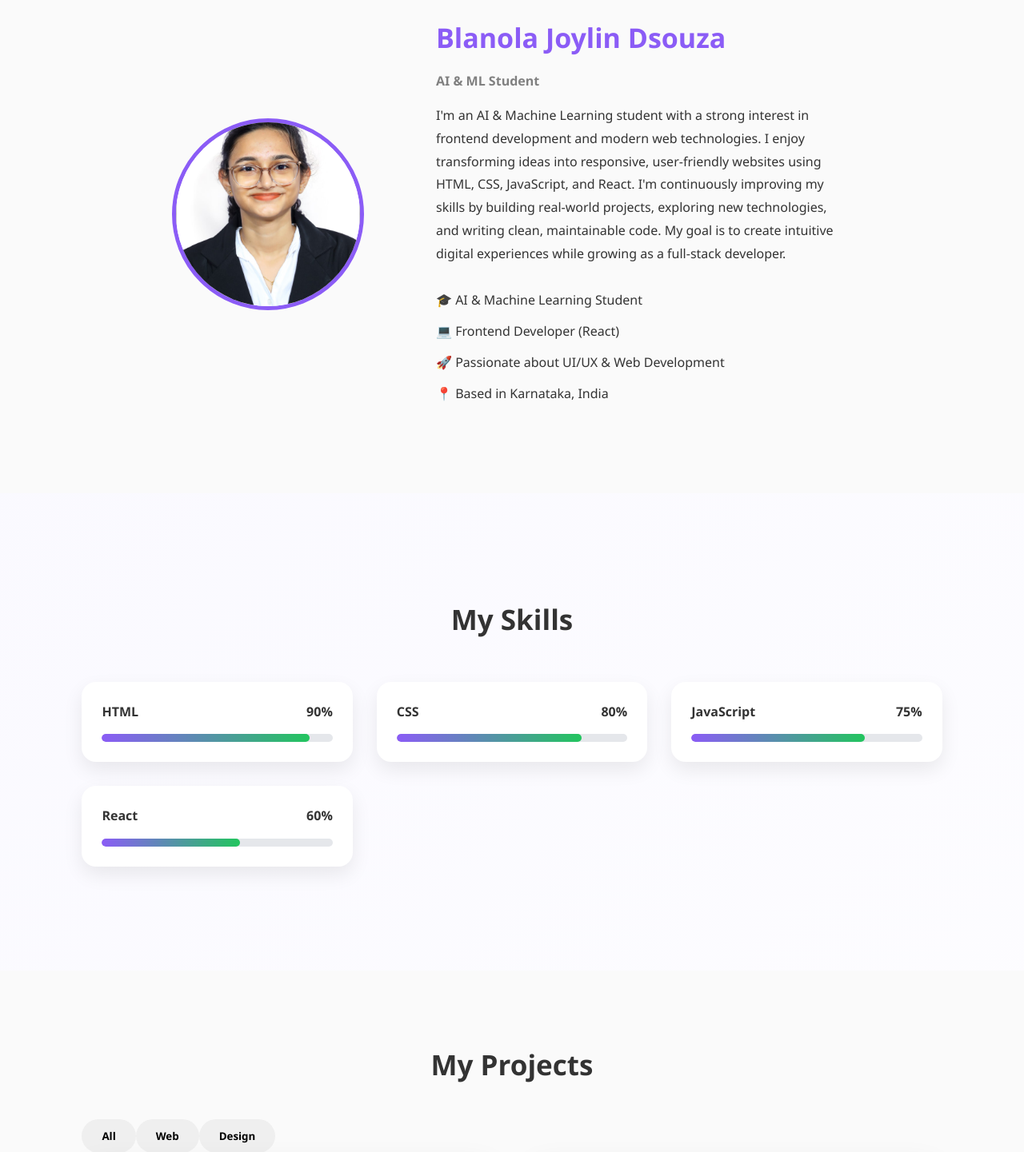
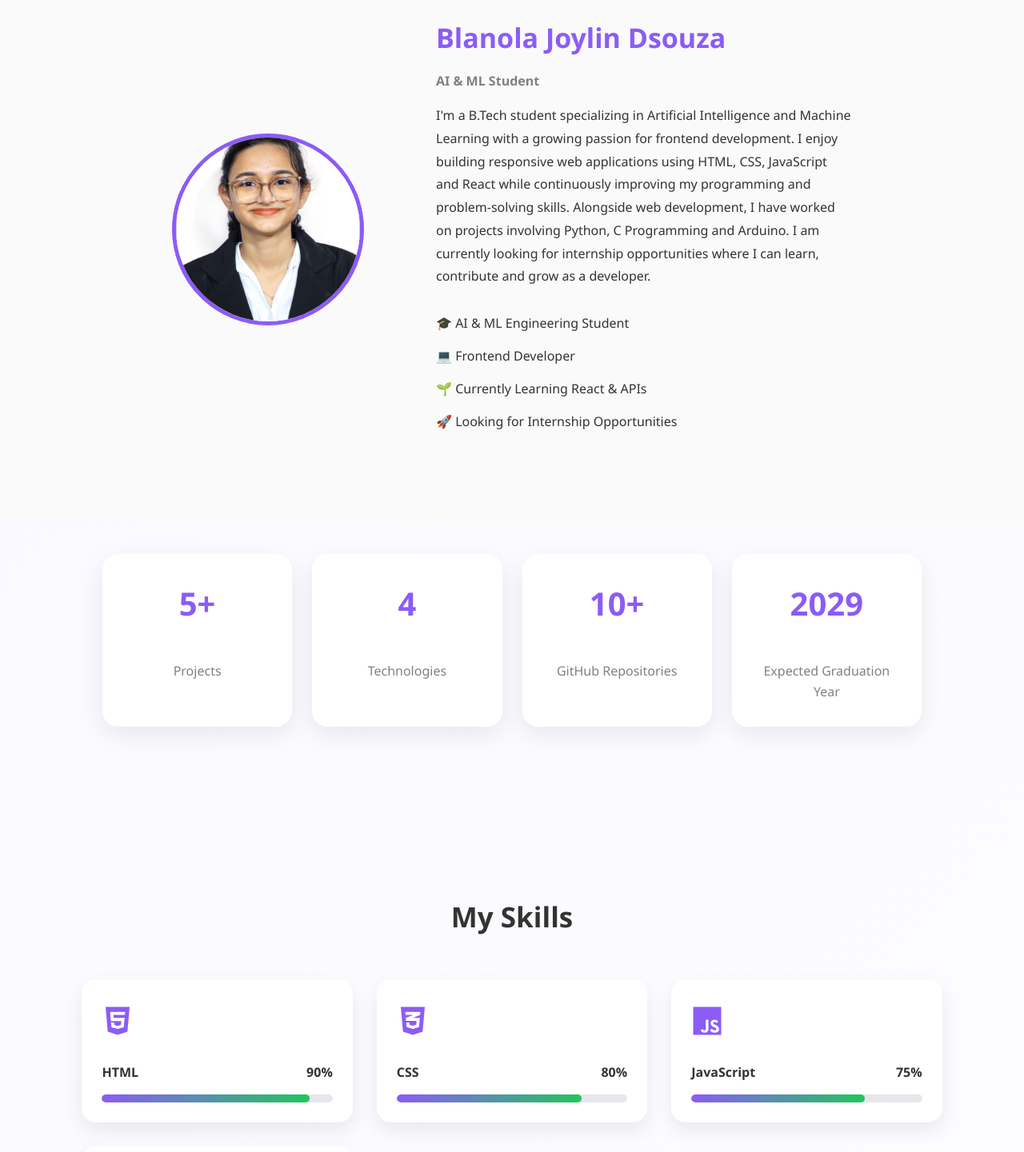
Before and after one commit to blanola-codes/my-portfolio, a React (Vite) app: page / in a window 1280 px wide. Shown: the part 1020-2461 px from the top of the page at 80% size. Built offline with nearby package versions, Linux system fonts and the light colour scheme.

Commit message:
Update portfolio UI and components

```diff
--- a/src/App.css
+++ b/src/App.css
@@ -193,6 +193,36 @@ margin-bottom:30px;
 
 }
 
+.hero-description{
+    max-width:650px;
+    margin:20px auto;
+    line-height:1.8;
+    font-size:18px;
+}
+
+.scroll-down{
+    margin-top:50px;
+    font-size:14px;
+    color:var(--primary);
+    animation:bounce 2s infinite;
+}
+
+@keyframes bounce{
+
+0%,20%,50%,80%,100%{
+transform:translateY(0);
+}
+
+40%{
+transform:translateY(10px);
+}
+
+60%{
+transform:translateY(5px);
+}
+
+}
+
 
 
 .btn{
@@ -306,12 +336,17 @@ margin-bottom:40px;
     margin-bottom:30px;
 }
 .about-highlights{
-    margin-top:25px;
+
+margin-top:30px;
+
 }
 
 .about-highlights p{
-    margin:10px 0;
-    font-size:16px;
+
+margin:12px 0;
+
+font-size:16px;
+
 }
 
 .stats-section{
@@ -448,13 +483,16 @@ box-shadow:
 }
 .project-card img{
 
-    width:100%;
-    height:220px;
-    object-fit:cover;
-    object-position:top;
-    display:block;
+width:100%;
+
+height:220px;
+
+object-fit:cover;
+
+display:block;
 
 }
+
 .project-card h3{
 
 padding:15px;
@@ -492,6 +530,9 @@ font-weight:bold;
 }
 .project-content{
     padding:20px;
+    display:flex;
+    flex-direction:column;
+    flex:1;
 }
 .project-links{
     display:flex;
@@ -794,3 +835,8 @@ body.dark .nav-link a{
 .contact-left a:hover{
     text-decoration: underline;
 }
+.skill-icon{
+    font-size:40px;
+    color:var(--primary);
+    margin-bottom:15px;
+}
--- a/src/App.jsx
+++ b/src/App.jsx
@@ -6,13 +6,6 @@ import Skills from "./components/Skills";
 import Projects from "./components/Projects";
 import Contact from "./components/Contact";
 import Footer from "./components/Footer";
-import {
-FaHtml5,
-FaCss3Alt,
-FaJs,
-FaReact
-} from "react-icons/fa";
-
 import "./App.css";
 
 function App() {
@@ -21,6 +14,7 @@ function App() {
             <Navbar />
             <Hero />
             <About />
+            <Stats/>
             <Skills />
             <Projects />
             <Contact />
--- a/src/components/About.jsx
+++ b/src/components/About.jsx
@@ -1,58 +1,47 @@
 import profile from "../assets/Passport size Photo.jpeg";
 
-function About(){
-
-return(
-
-<section
-id="about"
-className="about-section"
->
-
+function About() {
+  return (
+    <section id="about" className="about-section">
       <h2>About Me</h2>
 
       <div className="about-container">
-
         <div className="profile-photo">
-
           <img
             src={profile}
             alt="Profile"
           />
-
         </div>
 
         <div className="about-content">
-
           <h3>Blanola Joylin Dsouza</h3>
 
           <h4>AI & ML Student</h4>
 
           <p>
-I'm an AI & Machine Learning student with a strong interest in frontend
-development and modern web technologies. I enjoy transforming ideas into
-responsive, user-friendly websites using HTML, CSS, JavaScript, and React.
+            I'm a B.Tech student specializing in Artificial Intelligence and
+            Machine Learning with a growing passion for frontend development.
 
-I'm continuously improving my skills by building real-world projects,
-exploring new technologies, and writing clean, maintainable code. My goal is
-to create intuitive digital experiences while growing as a full-stack
-developer.
+            I enjoy building responsive web applications using HTML, CSS,
+            JavaScript and React while continuously improving my programming
+            and problem-solving skills.
+
+            Alongside web development, I have worked on projects involving
+            Python, C Programming and Arduino. I am currently looking for
+            internship opportunities where I can learn, contribute and grow
+            as a developer.
           </p>
+
           <div className="about-highlights">
-  <p>🎓 AI & Machine Learning Student</p>
-  <p>💻 Frontend Developer (React)</p>
-  <p>🚀 Passionate about UI/UX & Web Development</p>
-  <p>📍 Based in Karnataka, India</p>
+            <p>🎓 AI & ML Engineering Student</p>
+            <p>💻 Frontend Developer</p>
+            <p>🌱 Currently Learning React & APIs</p>
+            <p>🚀 Looking for Internship Opportunities</p>
           </div>
-
         </div>
-
       </div>
-
     </section>
-
   );
-
 }
 
 export default About;
--- a/src/components/Contact.jsx
+++ b/src/components/Contact.jsx
@@ -43,10 +43,6 @@ Feel free to reach out.
 
       </div>
 
-      <div className="contact-right">
-        {/* Your form */}
-      </div>
-
     </section>
   );
 }
--- a/src/components/Footer.jsx
+++ b/src/components/Footer.jsx
@@ -1,11 +1,18 @@
 import { FaGithub, FaLinkedin } from "react-icons/fa";
 
 function Footer() {
+
+  const year = new Date().getFullYear();
+
   return (
     <footer className="site-footer">
-      <p>&copy; 2026 Blanola Joylin Dsouza. Built with React ❤️</p>
+
+      <p>
+        &copy; {year} Blanola Joylin Dsouza. Built with React ❤️
+      </p>
 
       <div className="footer-icons">
+
         <a
           href="https://github.com/blanola-codes"
           target="_blank"
@@ -21,7 +28,9 @@ function Footer() {
         >
           <FaLinkedin />
         </a>
+
       </div>
+
     </footer>
   );
 }
--- a/src/components/Hero.jsx
+++ b/src/components/Hero.jsx
@@ -13,6 +13,7 @@ function Hero() {
   } else {
     greeting = "Good Night 🌙";
   }
+
 
   return (
     <section className="hero-section">
--- a/src/components/Projects.jsx
+++ b/src/components/Projects.jsx
@@ -43,8 +43,21 @@ function Projects() {
             <span>API</span>
           </div>
 
-          <a href="#">Live Demo</a>
-          <a href="#">GitHub</a>
+          <a
+  href="https://your-project.netlify.app"
+  target="_blank"
+  rel="noopener noreferrer"
+>
+  Live Demo
+</a>
+
+<a
+  href="https://github.com/blanola-codes/weather-app"
+  target="_blank"
+  rel="noopener noreferrer"
+>
+  GitHub
+</a>
         </article>
 
         <article
--- a/src/components/Skills.jsx
+++ b/src/components/Skills.jsx
@@ -1,9 +1,11 @@
+import { FaHtml5, FaCss3Alt, FaJs, FaReact } from "react-icons/fa";
+
 function Skills() {
   const skills = [
-    { name: "HTML", level: 90 },
-    { name: "CSS", level: 80 },
-    { name: "JavaScript", level: 75 },
-    { name: "React", level: 60 },
+    { name: "HTML", level: 90, icon: <FaHtml5 /> },
+    { name: "CSS", level: 80, icon: <FaCss3Alt /> },
+    { name: "JavaScript", level: 75, icon: <FaJs /> },
+    { name: "React", level: 60, icon: <FaReact /> },
   ];
 
   return (
@@ -13,6 +15,11 @@ function Skills() {
       <div className="skills-grid">
         {skills.map((skill) => (
           <div className="skills-items" key={skill.name}>
+
+            <div className="skill-icon">
+              {skill.icon}
+            </div>
+
             <div className="skill-header">
               <span>{skill.name}</span>
               <span>{skill.level}%</span>
@@ -24,6 +31,7 @@ function Skills() {
                 style={{ width: `${skill.level}%` }}
               ></div>
             </div>
+
           </div>
         ))}
       </div>
--- a/src/components/Stats.jsx
+++ b/src/components/Stats.jsx
@@ -1,7 +1,7 @@
 function Stats() {
   const stats = [
     {
-      number: "3+",
+      number: "5+",
       label: "Projects"
     },
     {
@@ -9,12 +9,12 @@ function Stats() {
       label: "Technologies"
     },
     {
-      number: "100+",
-      label: "Hours Learning"
+      number: "10+",
+      label: "GitHub Repositories"
     },
     {
-      number: "2026",
-      label: "Graduate"
+      number: "2029",
+      label: "Expected Graduation Year"
     }
   ];
 
```
Lines whose indentation alone changed are shown as unchanged.
